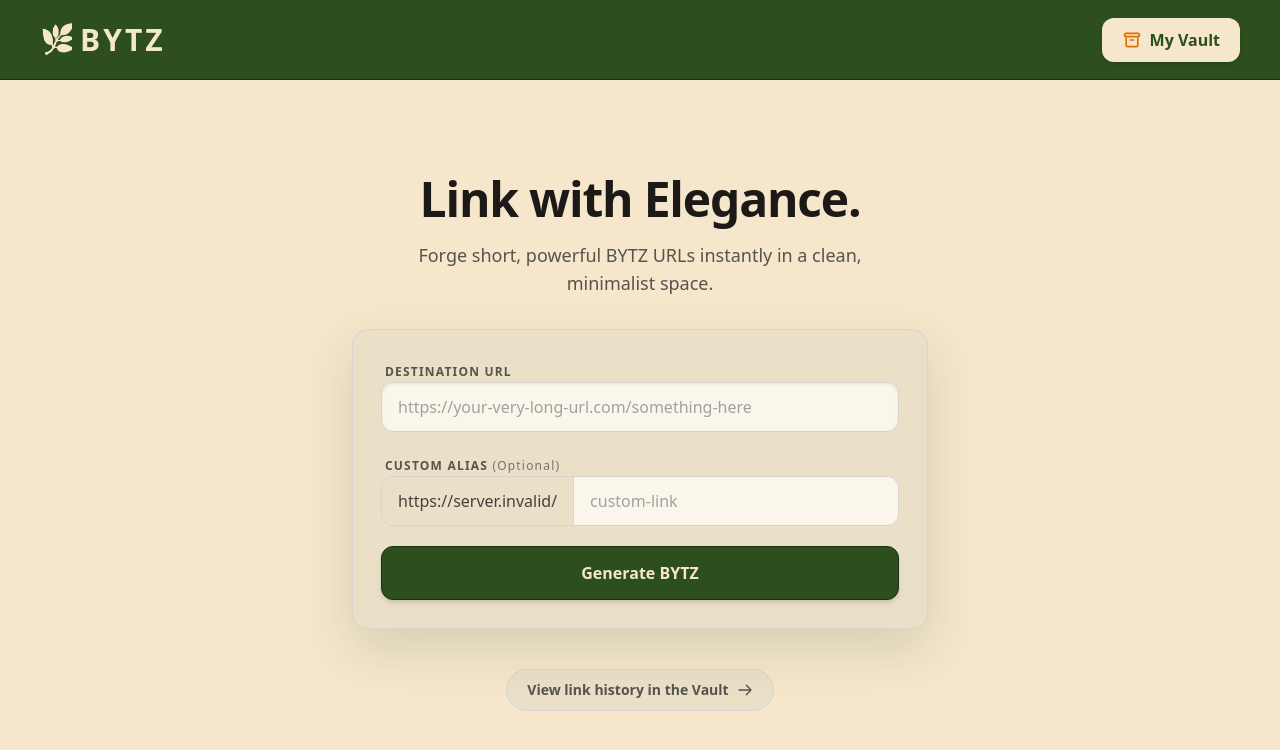
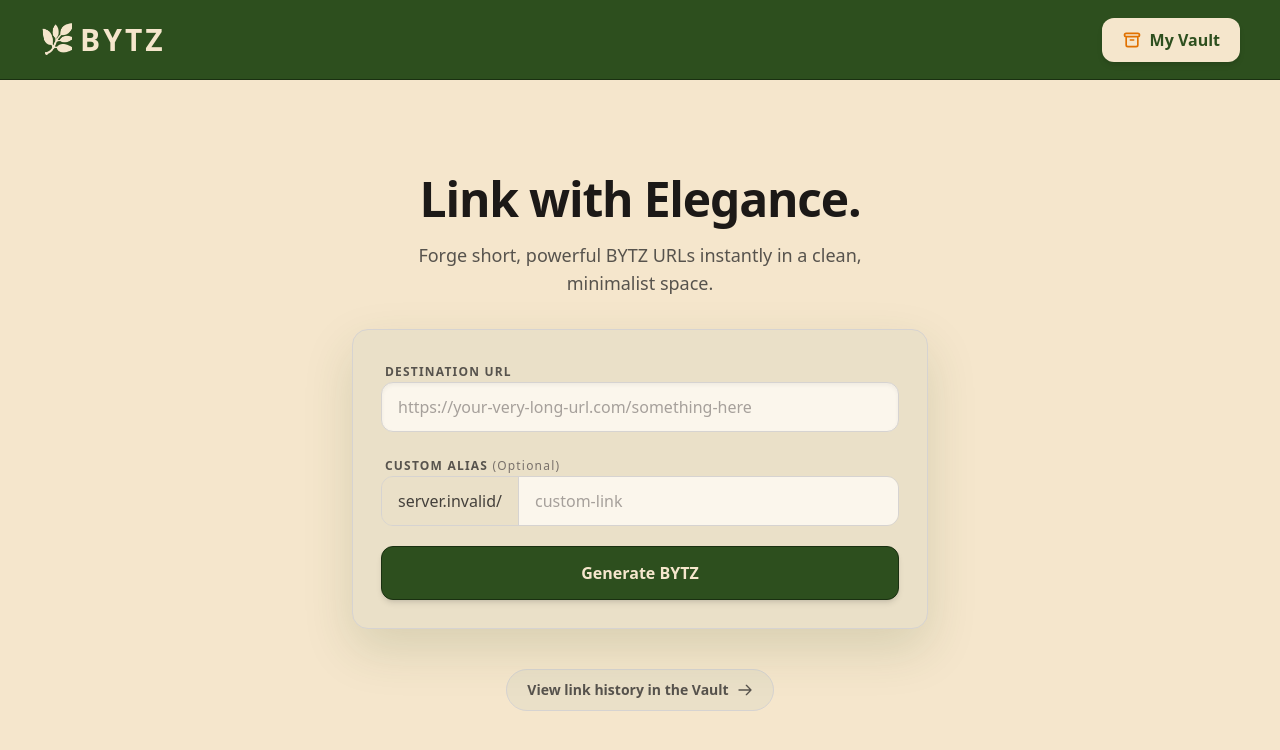
Before and after one commit to 7Aryannn/bytz, a Next.js app: page / in a window 1280 px wide. Shown: the top 750 px of the page. Built offline with nearby package versions, Linux system fonts and the light colour scheme; no server answers.

Commit message:
feat: Implement dashboard page with URL management, including creation, editing, deletion, and usage tracking.

```diff
--- a/app/dashboard/page.js
+++ b/app/dashboard/page.js
@@ -191,7 +191,7 @@ export default function Dashboard() {
                                 <div>
                                     <label className="block text-sm font-semibold text-indigo-300 mb-2">Custom Alias (Optional)</label>
                                     <div className="flex">
-                                        <span className="inline-flex items-center px-4 bg-indigo-800 border border-r-0 border-indigo-700 rounded-l-xl text-indigo-300 font-medium">
+                                        <span className="inline-flex items-center px-3 sm:px-4 bg-indigo-800 border border-r-0 border-indigo-700 rounded-l-xl text-indigo-300 font-medium whitespace-nowrap text-sm sm:text-base">
                                             bytz.io/
                                         </span>
                                         <input
@@ -367,7 +367,7 @@ export default function Dashboard() {
                                 />
                             </div>
                         </div>
-                        <div className="flex justify-end gap-3">
+                        <div className="flex flex-col sm:flex-row justify-end gap-3">
                             <button
                                 onClick={() => setIsEditModalOpen(false)}
                                 className="px-5 py-2.5 rounded-xl font-semibold text-indigo-300 hover:bg-indigo-800 transition-colors"
--- a/app/page.js
+++ b/app/page.js
@@ -145,8 +145,8 @@ export default function Home() {
                 Custom Alias <span className="text-stone-500 font-normal normal-case">(Optional)</span>
               </label>
               <div className="flex shadow-inner rounded-xl overflow-hidden focus-within:ring-1 focus-within:ring-[#2D4F1E] transition-all border border-stone-300">
-                <span className="flex items-center px-4 bg-[#EAE0C8] border-r border-stone-300 text-stone-700 font-medium">
-                  {hostUrl ? `${hostUrl}/` : 'bytz.io/'}
+                <span className="flex items-center px-3 sm:px-4 bg-[#EAE0C8] border-r border-stone-300 text-stone-700 font-medium whitespace-nowrap text-sm sm:text-base">
+                  {hostUrl ? `${hostUrl.replace(/^https?:\/\//, '')}/` : 'bytz.io/'}
                 </span>
                 <input
                   type="text"
@@ -219,7 +219,7 @@ export default function Home() {
                 <div className="bg-[#FBF6EC] p-3 rounded-xl shadow-inner border border-stone-300 w-full overflow-hidden text-center">
                   <p className="text-xl font-bold text-[#2D4F1E] truncate px-3">{generatedLink}</p>
                 </div>
-                <div className="flex items-center gap-3 w-full">
+                <div className="flex flex-col sm:flex-row items-center gap-3 w-full">
                   <button
                     onClick={() => copyToClipboard(generatedLink)}
                     className={`flex-1 px-5 py-2.5 rounded-lg font-bold flex items-center justify-center gap-2 transition-all duration-300 shadow-sm text-sm ${isCopiedGen ? 'bg-[#2D4F1E] text-[#F5E6CC] border border-[#1A3011]' : 'bg-[#EAE0C8] text-stone-800 border border-stone-300 hover:border-[#2D4F1E] hover:text-[#2D4F1E] hover:bg-[#F5E6CC]'}`}
@@ -263,7 +263,7 @@ export default function Home() {
       )}
 
       {toastMessage && (
-        <div className="fixed bottom-6 right-6 bg-[#2D4F1E] text-[#F5E6CC] rounded-xl shadow-[0_10px_30px_rgba(45,79,30,0.5)] z-50 transition-all duration-300 overflow-hidden min-w-[300px] animate-in slide-in-from-bottom-5">
+        <div className="fixed bottom-6 left-1/2 -translate-x-1/2 md:translate-x-0 md:left-auto md:right-6 w-[calc(100%-2rem)] sm:w-auto min-w-[300px] bg-[#2D4F1E] text-[#F5E6CC] rounded-xl shadow-[0_10px_30px_rgba(45,79,30,0.5)] z-50 transition-all duration-300 overflow-hidden animate-in slide-in-from-bottom-5">
           <div className="px-6 py-4 flex items-center gap-3">
             <svg className="w-5 h-5 text-emerald-400 shrink-0" fill="none" viewBox="0 0 24 24" stroke="currentColor"><path strokeLinecap="round" strokeLinejoin="round" strokeWidth={2} d="M5 13l4 4L19 7" /></svg>
             <span className="font-bold">{toastMessage}</span>
--- a/app/vault/page.js
+++ b/app/vault/page.js
@@ -321,7 +321,7 @@ export default function Vault() {
                                 {confirmDelete.type === 'all' && "Are you sure you want to delete all saved links?"}
                             </p>
                         </div>
-                        <div className="flex items-center gap-3">
+                        <div className="flex flex-col sm:flex-row items-stretch sm:items-center gap-3 w-full">
                             <button
                                 onClick={cancelDelete}
                                 className="flex-1 px-5 py-3 rounded-xl font-bold transition-all duration-300 bg-[#FBF6EC] text-stone-700 border border-stone-300 hover:border-[#2D4F1E] hover:text-[#2D4F1E]"
--- a/components/Navbar.js
+++ b/components/Navbar.js
@@ -35,7 +35,7 @@ const Navbar = () => {
         </Link> */}
         <Link
           href="/vault"
-          className="px-5 py-2.5 rounded-xl font-bold bg-[#F5E6CC] text-[#2D4F1E] hover:bg-[#EAE0C8] shadow-md hover:shadow-lg transition-all flex items-center gap-2"
+          className="px-4 sm:px-5 py-2.5 rounded-xl font-bold bg-[#F5E6CC] text-[#2D4F1E] hover:bg-[#EAE0C8] shadow-md hover:shadow-lg transition-all flex items-center gap-2"
         >
           <svg className="w-5 h-5 text-amber-600" fill="none" viewBox="0 0 24 24" stroke="currentColor"><path strokeLinecap="round" strokeLinejoin="round" strokeWidth={2} d="M5 8h14M5 8a2 2 0 110-4h14a2 2 0 110 4M5 8v10a2 2 0 002 2h10a2 2 0 002-2V8m-9 4h4" /></svg>
           <span className="hidden sm:inline">My Vault</span>
```
